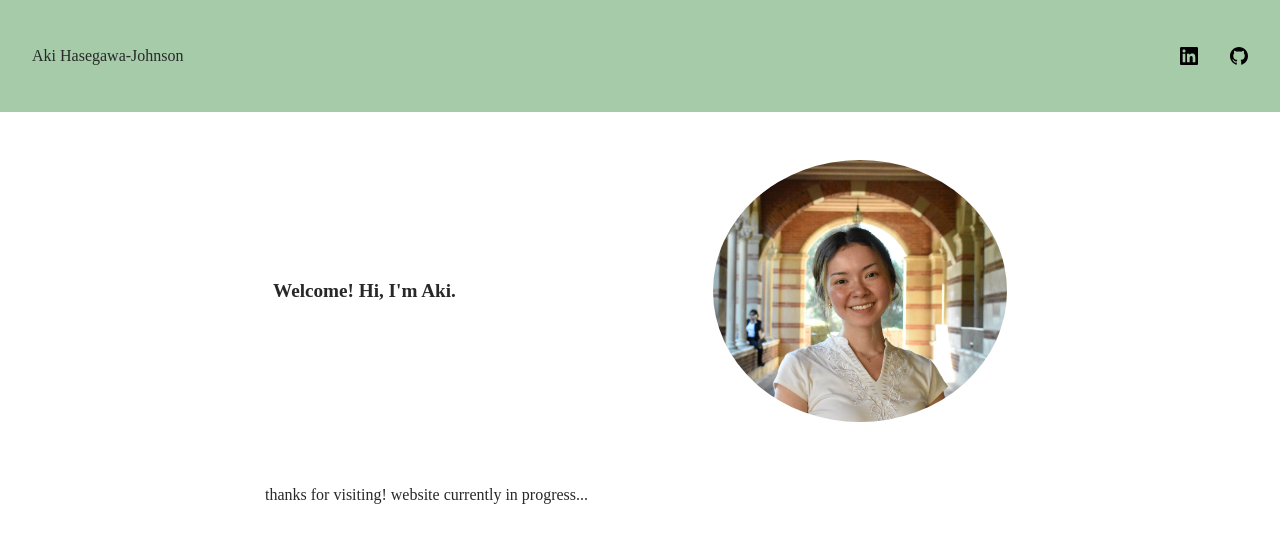
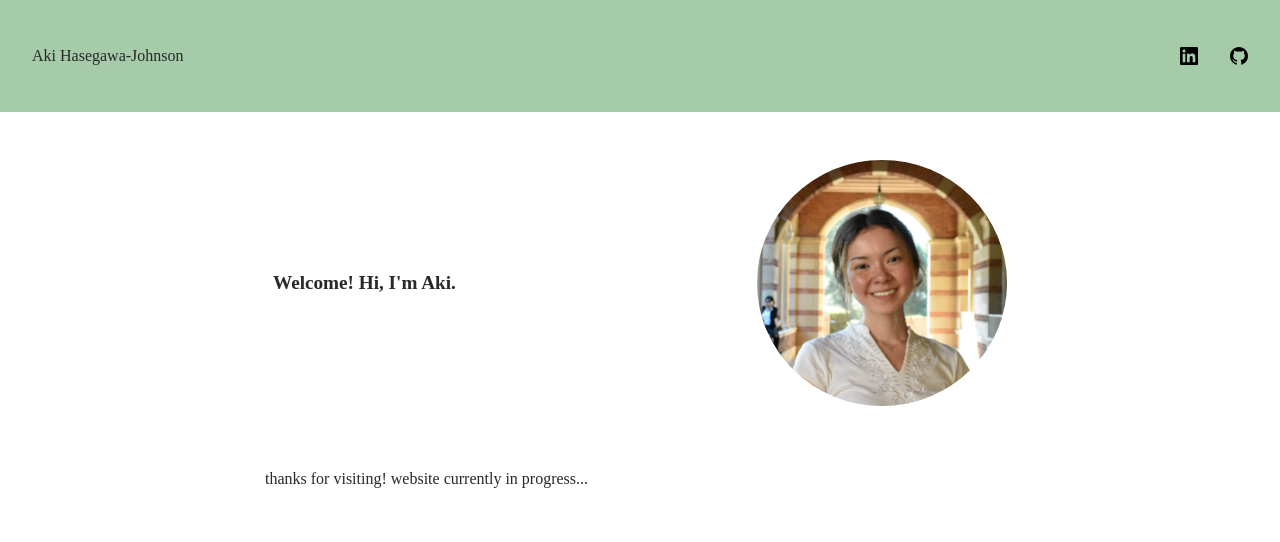
Before and after one commit to aki0501/aki0501.github.io, a React (Create React App) app: page / in a window 1280 px wide. Shown: the top 542 px of the page. Built offline with nearby package versions, Linux system fonts and the light colour scheme.

Commit message:
Add nav icon

```diff
--- a/src/App.css
+++ b/src/App.css
@@ -35,7 +35,7 @@
 .headshot {
   margin: auto;
   width: 40%;
-  max-width: 400px;
+  max-width: 250px;
   border-radius: 50%;
   margin: 0;
 }
```
Also changed, not shown: src/images/Headshot.jpg, 1 other file (tests, documents, lock files or other folders).
